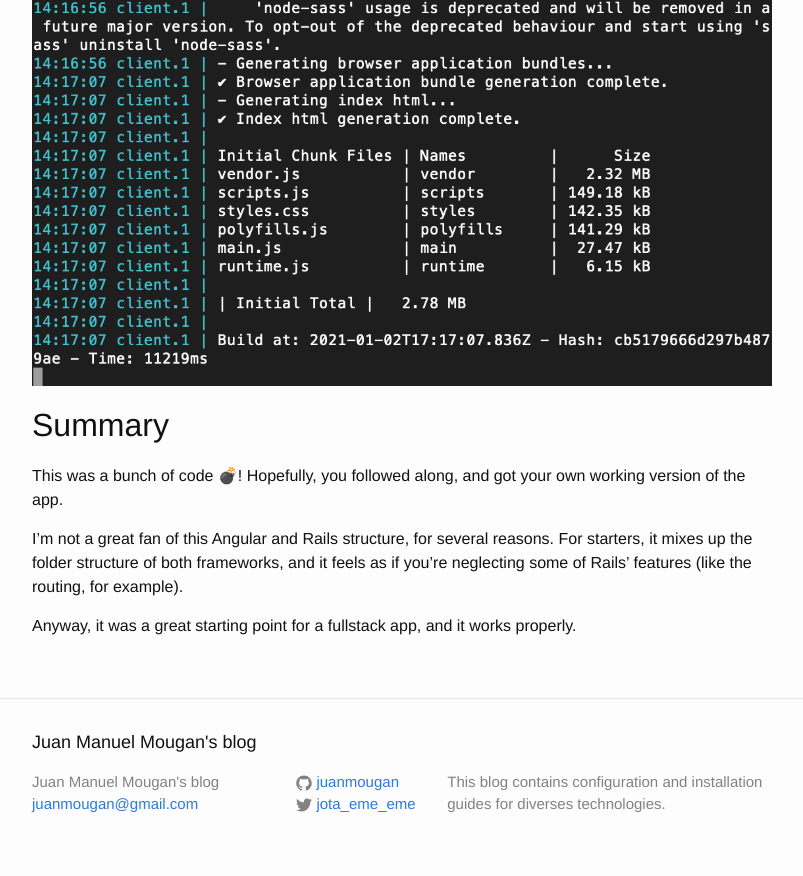
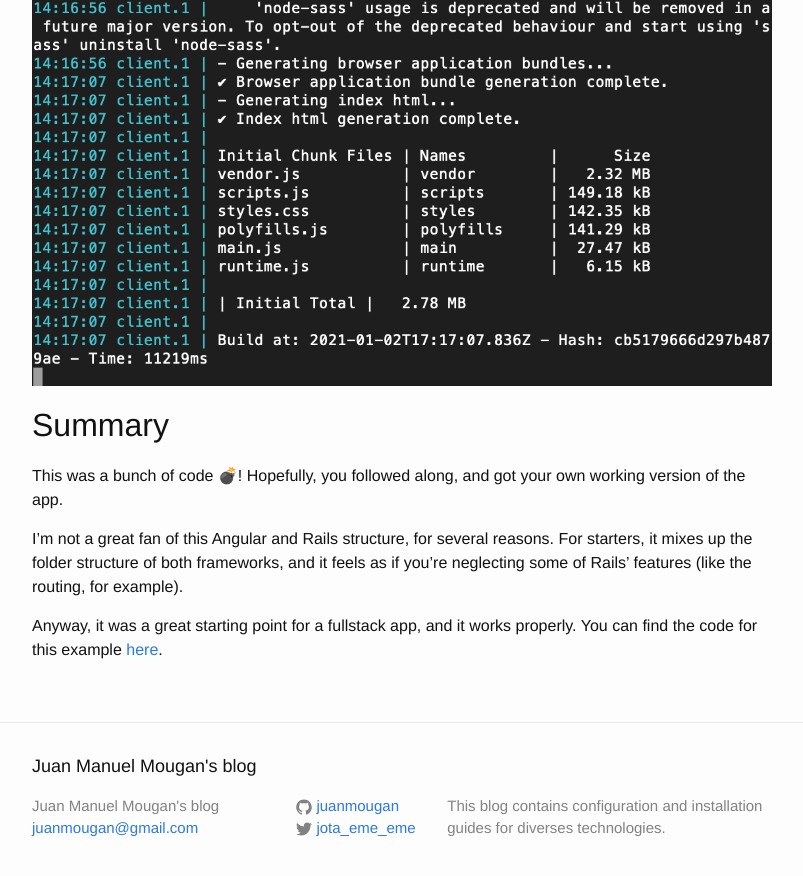
Before and after one commit to juanmougan/juanmougan.github.io, a Jekyll site: the page built from _posts/2021-01-02-rails-angular-postgresql-bootstrap-spa-example.markdown, in a window 1280 px wide and 900 px high, scrolled down 11564 px. Shown: the top 876 px of the window, without its empty margins (238-1041 px from the left). Built offline with Jekyll 4.4.1, drawn with Linux system fonts in a browser that asks for light colours; comment, search, counter and statistics services are not loaded.

Commit message:
Added the repo

```diff
--- a/_posts/2021-01-02-rails-angular-postgresql-bootstrap-spa-example.markdown
+++ b/_posts/2021-01-02-rails-angular-postgresql-bootstrap-spa-example.markdown
@@ -438,3 +438,4 @@ This was a bunch of code 💣! Hopefully, you followed along, and got your own w
 I'm not a great fan of this Angular and Rails structure, for several reasons. For starters, it mixes up the folder structure of both frameworks, and it feels as if you're neglecting some of Rails' features (like the routing, for example).
 
 Anyway, it was a great starting point for a fullstack app, and it works properly.
+You can find the code for this example [here](https://github.com/juanmougan/kombiz).
```
